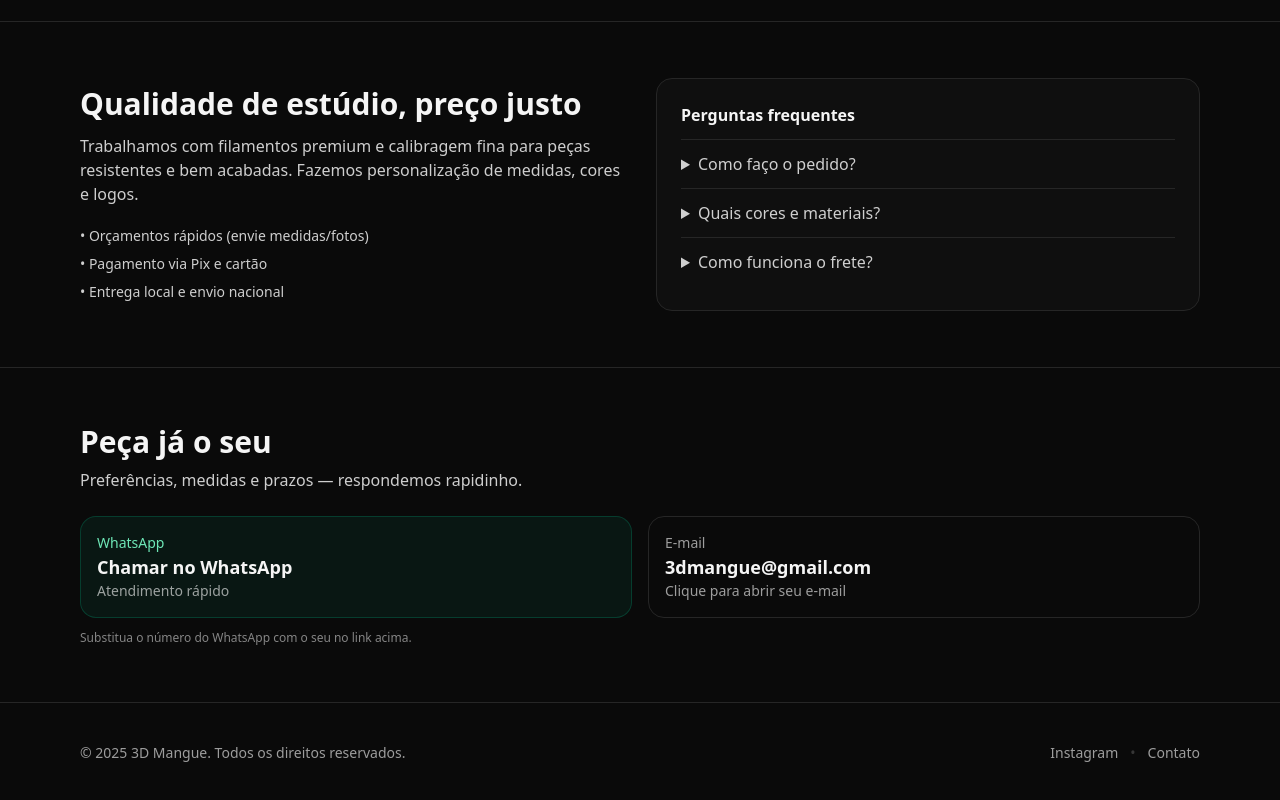
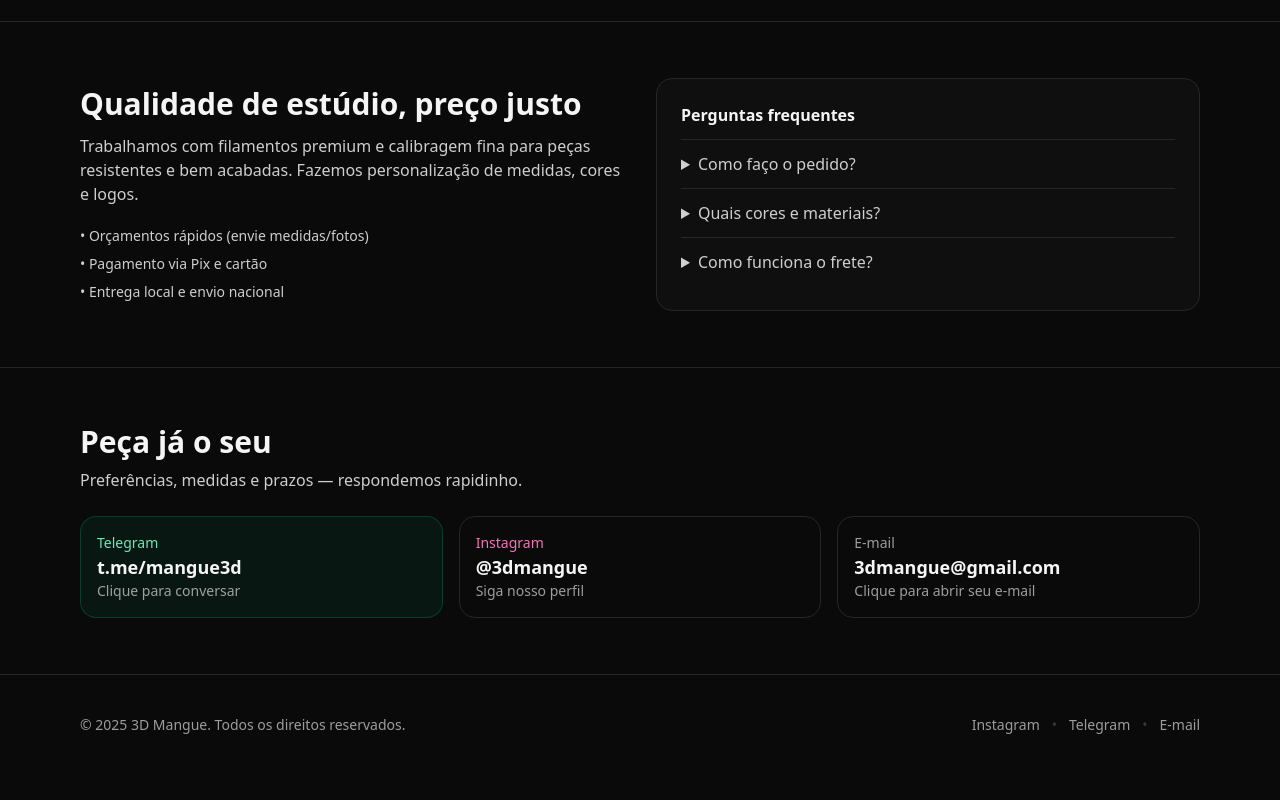
Before and after one commit to marlonsantini/3dmangue, a plain HTML site: page index.html in a window 1280 px wide. Shown: the part 1254-2054 px from the top of the page. After the commit the page ends 2029 px from the top, so only its background shows below. Drawn offline with nearby package versions, Linux system fonts and the light colour scheme.

Commit message:
Update index.html

```diff
--- a/index.html
+++ b/index.html
@@ -6,15 +6,24 @@
   <title>3D Mangue – Impressões 3D sob medida</title>
   <meta name="description" content="Impressões 3D sob medida no Recife: suportes, organizadores e miniaturas. Peça já o seu!" />
   <meta property="og:title" content="3D Mangue – Impressões 3D sob medida" />
-  <meta property="og:description" content="Suportes, organizadores e miniaturas impressos em 3D. Peça o seu por WhatsApp ou e‑mail." />
+  <meta property="og:description" content="Suportes, organizadores e miniaturas impressos em 3D. Peça o seu por Telegram, Instagram ou e-mail." />
   <meta property="og:type" content="website" />
   <meta property="og:image" content="/og-image.jpg" />
   <meta name="theme-color" content="#111827" />
-  <!-- Tailwind via CDN (ok para MVP) -->
+  <!-- Tailwind via CDN -->
   <script src="https://cdn.tailwindcss.com"></script>
   <style>
-    /* Marca d'água sutil no fundo */
-    .watermark::before{content:"3D MANGUE";position:absolute;inset:auto auto 10% 50%;transform:translateX(-50%) rotate(-12deg);font-weight:800;font-size:7rem;letter-spacing:.2em;opacity:.04;pointer-events:none;}
+    .watermark::before {
+      content:"3D MANGUE";
+      position:absolute;
+      inset:auto auto 10% 50%;
+      transform:translateX(-50%) rotate(-12deg);
+      font-weight:800;
+      font-size:7rem;
+      letter-spacing:.2em;
+      opacity:.04;
+      pointer-events:none;
+    }
   </style>
 </head>
 <body class="bg-neutral-950 text-neutral-100 antialiased">
@@ -40,7 +49,7 @@
           <a href="#produtos" class="px-5 py-3 rounded-xl bg-white text-neutral-900 font-semibold hover:bg-white/90">Ver produtos</a>
           <a href="#contato" class="px-5 py-3 rounded-xl ring-1 ring-white/20 hover:ring-white/40">Pedir orçamento</a>
         </div>
-        <p class="mt-3 text-xs text-white/50">Envio por WhatsApp ou e‑mail. Pagamento via Pix e cartão.</p>
+        <p class="mt-3 text-xs text-white/50">Atendimento via Telegram, Instagram ou e-mail.</p>
       </div>
       <div class="relative">
         <div class="aspect-[4/3] rounded-2xl bg-gradient-to-br from-neutral-800 to-neutral-900 border border-neutral-800 shadow-2xl"></div>
@@ -57,7 +66,7 @@
         <a href="#contato" class="text-emerald-400 hover:text-emerald-300 text-sm">Não achou o que quer? Fale com a gente →</a>
       </div>
       <div class="mt-8 grid sm:grid-cols-2 lg:grid-cols-3 gap-6">
-        <!-- Card 1: Suporte Echo Dot 5 -->
+        <!-- Card 1 -->
         <article class="group rounded-2xl overflow-hidden border border-neutral-800 bg-neutral-900/40 hover:bg-neutral-900/60 transition">
           <div class="aspect-[4/3] bg-neutral-800"></div>
           <div class="p-4">
@@ -69,7 +78,7 @@
             </div>
           </div>
         </article>
-        <!-- Card 2: Organizador banheiro -->
+        <!-- Card 2 -->
         <article class="group rounded-2xl overflow-hidden border border-neutral-800 bg-neutral-900/40 hover:bg-neutral-900/60 transition">
           <div class="aspect-[4/3] bg-neutral-800"></div>
           <div class="p-4">
@@ -81,7 +90,7 @@
             </div>
           </div>
         </article>
-        <!-- Card 3: Miniaturas -->
+        <!-- Card 3 -->
         <article class="group rounded-2xl overflow-hidden border border-neutral-800 bg-neutral-900/40 hover:bg-neutral-900/60 transition">
           <div class="aspect-[4/3] bg-neutral-800"></div>
           <div class="p-4">
@@ -113,7 +122,7 @@
         <h3 class="font-semibold">Perguntas frequentes</h3>
         <details class="mt-3 border-t border-neutral-800 py-3">
           <summary class="cursor-pointer text-white/80">Como faço o pedido?</summary>
-          <p class="mt-2 text-sm text-white/70">Fale com a gente no WhatsApp ou e‑mail. Envie referência e medidas; retornamos com orçamento e prazo.</p>
+          <p class="mt-2 text-sm text-white/70">Fale com a gente pelo Telegram, Instagram ou e-mail. Envie referência e medidas; retornamos com orçamento e prazo.</p>
         </details>
         <details class="border-t border-neutral-800 py-3">
           <summary class="cursor-pointer text-white/80">Quais cores e materiais?</summary>
@@ -132,19 +141,23 @@
     <div class="max-w-6xl mx-auto px-4 py-14">
       <h2 class="text-2xl md:text-3xl font-bold">Peça já o seu</h2>
       <p class="mt-2 text-white/80">Preferências, medidas e prazos — respondemos rapidinho.</p>
-      <div class="mt-6 grid sm:grid-cols-2 gap-4">
-        <a href="https://wa.me/5599999999999" class="block rounded-2xl p-4 border border-emerald-700/40 bg-emerald-900/20 hover:bg-emerald-900/30">
-          <div class="text-sm text-emerald-300">WhatsApp</div>
-          <div class="text-lg font-semibold">Chamar no WhatsApp</div>
-          <div class="text-white/60 text-sm">Atendimento rápido</div>
+      <div class="mt-6 grid sm:grid-cols-3 gap-4">
+        <a href="https://t.me/mangue3d" class="block rounded-2xl p-4 border border-emerald-700/40 bg-emerald-900/20 hover:bg-emerald-900/30">
+          <div class="text-sm text-emerald-300">Telegram</div>
+          <div class="text-lg font-semibold">t.me/mangue3d</div>
+          <div class="text-white/60 text-sm">Clique para conversar</div>
+        </a>
+        <a href="https://instagram.com/3dmangue" target="_blank" class="block rounded-2xl p-4 border border-neutral-800 hover:bg-neutral-900/40">
+          <div class="text-sm text-pink-400">Instagram</div>
+          <div class="text-lg font-semibold">@3dmangue</div>
+          <div class="text-white/60 text-sm">Siga nosso perfil</div>
         </a>
         <a href="mailto:3dmangue@gmail.com?subject=Or%C3%A7amento%20-%203D%20Mangue" class="block rounded-2xl p-4 border border-neutral-800 hover:bg-neutral-900/40">
-          <div class="text-sm text-white/60">E‑mail</div>
+          <div class="text-sm text-white/60">E-mail</div>
           <div class="text-lg font-semibold">3dmangue@gmail.com</div>
-          <div class="text-white/60 text-sm">Clique para abrir seu e‑mail</div>
+          <div class="text-white/60 text-sm">Clique para abrir seu e-mail</div>
         </a>
       </div>
-      <p class="mt-3 text-xs text-white/50">Substitua o número do WhatsApp com o seu no link acima.</p>
     </div>
   </section>
 
@@ -153,9 +166,11 @@
     <div class="max-w-6xl mx-auto px-4 py-10 text-sm text-white/60 flex flex-col md:flex-row items-center justify-between gap-4">
       <div>© <span id="y"></span> 3D Mangue. Todos os direitos reservados.</div>
       <div class="flex items-center gap-3">
-        <a href="#" class="hover:text-white">Instagram</a>
+        <a href="https://instagram.com/3dmangue" target="_blank" class="hover:text-white">Instagram</a>
         <span class="opacity-30">•</span>
-        <a href="#contato" class="hover:text-white">Contato</a>
+        <a href="https://t.me/mangue3d" target="_blank" class="hover:text-white">Telegram</a>
+        <span class="opacity-30">•</span>
+        <a href="mailto:3dmangue@gmail.com" class="hover:text-white">E-mail</a>
       </div>
     </div>
   </footer>
```
